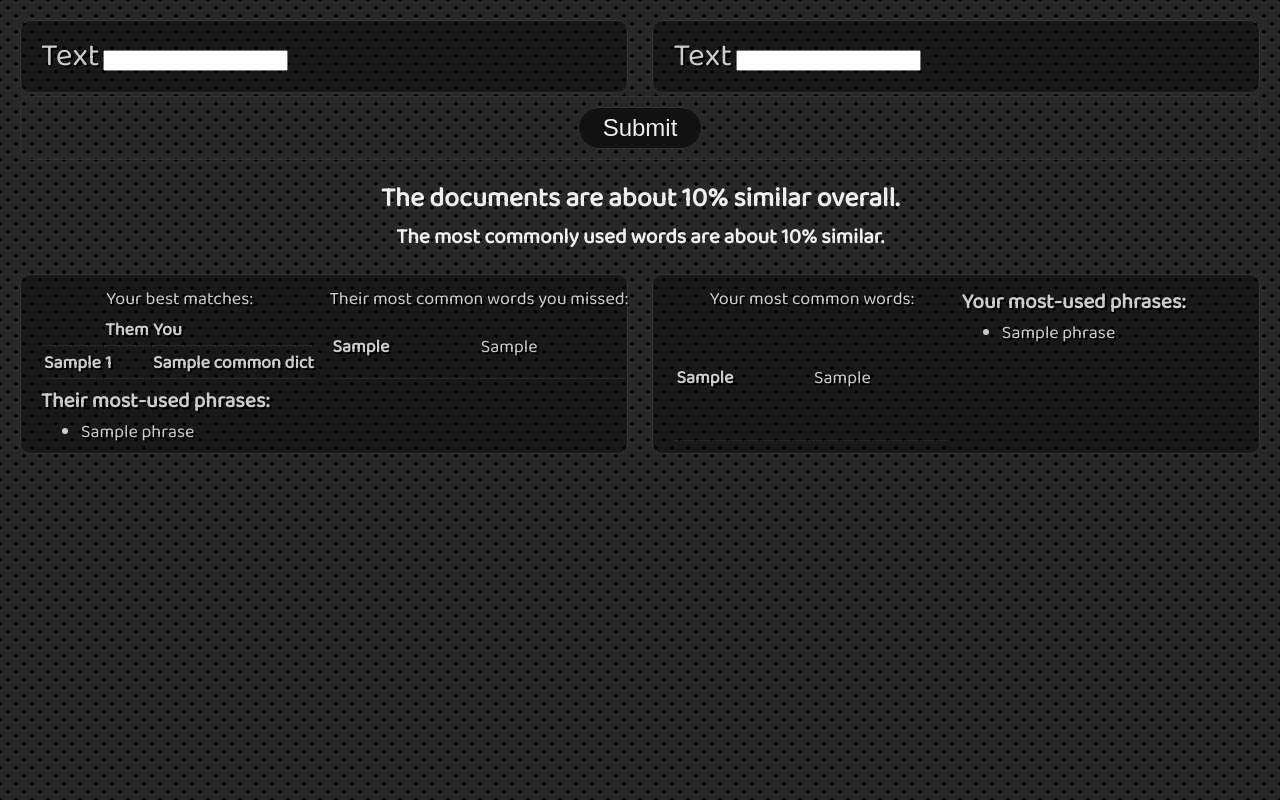
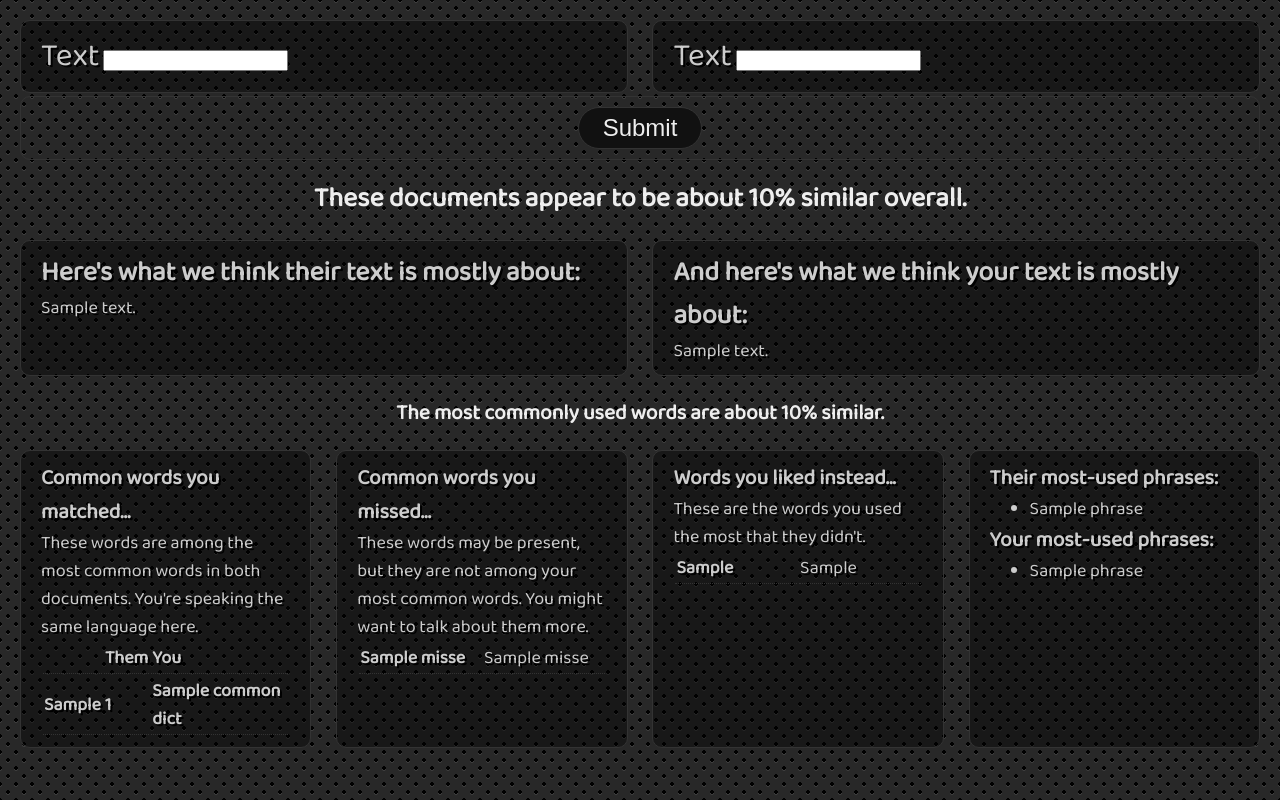
Before and after one commit to tBaxter/pear, a Flask app: template templates/index.html in a window 1280 px wide. Run offline with Flask 3, Linux system fonts and the light colour scheme; the template is opened without the code that fills it: most values are stand-ins (such as "Sample title", 1, 10 or a date in 2020); form fields are guessed from the names that the template uses; lists and menus that the app fills with data are empty; parts of the project's set-up code (start-up, migrations or seed data) failed here and were passed over.

Commit message:
Pretty large rewrite (#7)
* pretty substantial re-write

* small cleanup

```diff
--- a/app.py
+++ b/app.py
@@ -1,27 +1,154 @@
+import heapq
+import itertools
+import nltk
+import re
+
 from flask import Flask, render_template, request
-import nltk
-from nltk import FreqDist
-from nltk.collocations import *
-from nltk.corpus import stopwords
+#from nltk import FreqDist
+from nltk.collocations import BigramCollocationFinder, TrigramCollocationFinder
 from nltk.stem import WordNetLemmatizer
-from nltk.stem.porter import PorterStemmer
+#from nltk.stem.porter import PorterStemmer
 from nltk.tokenize import word_tokenize
 
+import pdb
+
 app = Flask(__name__)
-# Used in development to force reloading of static assets
-# app.config['SEND_FILE_MAX_AGE_DEFAULT'] = 0
 
-# Flask-WTF requires an encryption key
-# The string can be anything.
-# For testing we can use whatever,
-# but before deploying we'd need a real, secure key
-# in an env variable
+# The below is just used in development to force reloading of static assets
+app.config['SEND_FILE_MAX_AGE_DEFAULT'] = 0
+
+# Flask-WTF requires an encryption key.
+# For testing we can use whatever, but before deploying
+# we'd need a real key in an env variable
 # TO-DO: move this to an env variable
 app.config['SECRET_KEY'] = 'abc123'
 
-# If you want to add additional stopwords
-# to the set provided by NLTK, do it here
-ADDITIONAL_STOPWORDS = ['also', 'across', 'within', '—', 'ad', 'hoc']
+# If you want to add additional stopwords or other things to remove
+# to the set provided by NLTK, add them here.
+stop_words = nltk.corpus.stopwords.words('english')
+stop_words += ['also', 'across', 'within', '—', 'ad', 'hoc']
+
+# how deep we'll go into the list of the most common words
+COMMON_WORDS_CAP = 25
+
+
+def process_text(text):
+    """
+    Helper function to reduce a ton of duplication down below,
+    since we basically do all of this twice, once for their text
+    and then again for our own text.
+    Takes the raw text from form and returns:
+    - clean_text: text with punctuation and non-alpha characters stripped
+    - sentences': tokenized sentences from text
+    - sentence_scores: the sentences, scored by word weight,
+    - words: the tokenized words from the text
+    - most_common_words: a FreqDist counter/ranking of the words by most used
+    - word_weights: the words given a weight score based on frequency
+    - summary: A simplistic summary of the text based on sentence weights.
+    """
+    # First, do some quick pre-processing to clean newlines
+    # and stray chars, then cast to lowercase.
+    sentences = nltk.sent_tokenize(text.replace('\n', '.').replace('. .', '.'))
+    clean_text = re.sub('[^a-zA-Z]', ' ', text.replace('\n', '').lower())
+    clean_text = re.sub(r'\s+', ' ', clean_text)
+
+    words = [word for word in word_tokenize(clean_text) if not word in stop_words]
+    word_frequency = nltk.FreqDist(words).most_common()
+    # Now extract the top of the Counter to get the number of times the most
+    # common word appeared, then we can make most_common_words a dict
+    max_frequency = word_frequency[0][1]
+    word_frequency = dict(word_frequency)
+    word_weights = {key: value/max_frequency for key, value in word_frequency.items()}
+
+    # now we'll calc the relative weight of sentences
+    sentence_scores = {}
+
+    for s in sentences:
+        s_words = [word for word in word_tokenize(s.lower()) if not word in stop_words]
+
+        # Limit to shorter-ish sentences to avoid overly long keys and
+        # keyword stuffing. This is an arbitrary limit
+        if len(s_words) < 30:
+            for word in s_words:
+                if word in word_frequency.keys():
+                    if s not in sentence_scores.keys():
+                        sentence_scores[s] = word_weights[word]
+                    else:
+                        sentence_scores[s] += word_weights[word]
+    # and now build a summary
+    summary_sentences = heapq.nlargest(5, sentence_scores, key=sentence_scores.get)
+    summary = ' '.join(summary_sentences)
+
+    most_common_words = {k: v for k, v in word_frequency.items() if v > 1}
+    return {
+        'sentences': sentences,
+        'sentence_scores': sentence_scores,
+        'summary': summary,
+        'words': words,
+        'word_frequency': word_frequency,
+        'word_weights': word_weights,
+        'most_common_words': most_common_words
+    }
+
+def get_shared_words(their_common_words, your_common_words):
+    """
+    Finds commonalities and misses between their common words and our common words.
+    It expects two dicts of their common words and ours, with the words and the usage count
+    passed as key/value pairs.
+    At this point, we only care about a word if the frequency > 1.
+    Returns three items:
+    - A dict of shared words and how much each of set uses the word
+    - the overlap score, a percentage of how much the two sets overlap
+    - misses, or words that don't match up from your text to theirs
+    """
+    common_dict = {}
+    common_overlap = set(their_common_words.keys()) & set(your_common_words.keys())
+
+    # now build out the common dict showing their usage count and ours,
+    # sort it and slice it to length
+    for key in common_overlap:
+        common_dict[key] = (their_common_words[key], your_common_words[key])
+        common_dict = dict(sorted(common_dict.items(), key=lambda item: item[1], reverse=True))
+        common_dict = dict(itertools.islice(common_dict.items(), COMMON_WORDS_CAP))
+
+    # misses are words that are common in their text but not common in yours.
+    # they may be present in yours, but they are not common.
+    # Note that the floor here is words present at least 3 times to reduce noise.
+    misses = {k: v for k, v in their_common_words.items() if k not in your_common_words.keys() and v > 2}
+    misses = dict(itertools.islice(misses.items(), COMMON_WORDS_CAP))
+    return {
+        'common_overlap_score': float(len(common_overlap)) / len(their_common_words.keys()) * 100,
+        'common_words_dict': common_dict,
+        'misses': misses
+    }
+
+def get_phrases(words):
+    """
+    Extracts most commonly used phrases and returns them.
+    See https://stackoverflow.com/questions/2452982/how-to-extract-common-significant-phrases-from-a-series-of-text-entries
+
+    We're going to get both two-word and three-word phrases.
+    """
+    bigram_measures = nltk.collocations.BigramAssocMeasures()
+    trigram_measures = nltk.collocations.TrigramAssocMeasures()
+
+    tri_finder = TrigramCollocationFinder.from_words(words)
+    # only trigrams that appear 2+ times
+    tri_finder.apply_freq_filter(2)
+
+    bi_finder = BigramCollocationFinder.from_words(words)
+    # only bigrams that appear 3+ times
+    bi_finder.apply_freq_filter(2)
+
+    # return 20 n-grams with the highest PMI
+    bi_phrases = bi_finder.nbest(bigram_measures.pmi, 20)
+    tri_phrases = tri_finder.nbest(trigram_measures.pmi, 20)
+
+    phrases = tri_phrases + bi_phrases
+    # quick cleanup
+    phrases = [" ".join(phrase) for phrase in phrases][0:15]
+    return phrases
+
 
 @app.route("/", methods=['GET', 'POST'])
 def index():
@@ -35,145 +162,45 @@ def index():
 
     form = PearForm()
     errors = form.errors
-    common_overlap = None
-    overall_overlap_result = None
-    common_overlap_score = None
-    common_dict = {}
-    their_dict = None
-    your_dict = None
 
-    #if form.validate_on_submit():
     if request.method == 'POST':
-        # Get form submission text,
-        # strip newlines cause we just don't care,
-        # and cast to lowercase for consistency
-        # their_text is the text you're comparing against, from the form
-        # while your_text is, well, your text, from the form.
-        their_text = form.text1.data.replace('\n', '').lower()
-        your_text = form.text2.data.replace('\n', '').lower()
-
-        # In the case people do lots of and/or constructions,
-        # such as mama bear/papa bear/baby bear
-        # split so we extract from both sides of the slash:
-        their_text = their_text.replace('/', " ")
-        your_text = your_text.replace('/', " ")
-        # TO-DO: consider splitting on hyphens, too.
-
-        # now extract the word tokens with NLTK
-        their_tokens = word_tokenize(their_text)
-        your_tokens = word_tokenize(your_text)
-
-        # what do we want to throw out?
-        # Note: consider a regex to strip punctuation more cleanly
-        punctuation = ['(', ')', ';', '-', '–', '&', ':', '[', ']', ',', '.', '#', '%', "'s", '“', '”', '’', '‘']
-        stop_words = stopwords.words('english')
-        stop_words += ADDITIONAL_STOPWORDS
-
-        # quick list comprehensions to strip out unwanted punctuation and stopwords
-        their_words = [word for word in their_tokens if not word in stop_words and not word in punctuation]
-        your_words = [word for word in your_tokens if not word in stop_words and not word in punctuation]
-
-        # Now we're going to use NLTK to find root words (lemmatization)
-        # ee:
-        # https://textminingonline.com/dive-into-nltk-part-iv-stemming-and-lemmatization
-        # For a quick primer on more great stuff we can do with NLTK, see
-        # https://likegeeks.com/nlp-tutorial-using-python-nltk/
-        lemmatizer = WordNetLemmatizer()
-        their_lem_words = [lemmatizer.lemmatize(word) for word in their_words]
-        your_lem_words = [lemmatizer.lemmatize(word) for word in your_words]
-        # and now a second pass to pick up any verbs remaining
-        their_keywords = [lemmatizer.lemmatize(word, pos='v') for word in their_lem_words]
-        your_keywords = [lemmatizer.lemmatize(word, pos='v') for word in your_lem_words]
-
-        # And now get the frequency of keywords, capped loosely at 100
-        # because at this point we want to capture even loose matches.
-        their_common_words = nltk.FreqDist(their_keywords).most_common(100)
-        your_common_words = nltk.FreqDist(your_keywords).most_common(100)
+        # Get form submission,
+        their_dict = process_text(form.text1.data)
+        your_dict = process_text(form.text2.data)
 
         # now what's the total overlap between our words and theirs?
-        their_set = set(their_keywords)
-        overall_overlap = their_set & set(your_keywords)
-        overall_overlap_result = float(len(overall_overlap)) / len(their_set) * 100
+        their_set = set(their_dict['words'])
+        overall_overlap = their_set & set(your_dict['words'])
+        overall_overlap_score = float(len(overall_overlap)) / len(their_set) * 100
 
-        # What about among the keywords?
-        their_set = set([item[0] for item in their_common_words])
-        your_set = set([item[0] for item in your_common_words])
+        # now we'll hand off to get_shared_words() to figure out the word commonalities and misses
+        shared_words = get_shared_words(their_dict['most_common_words'], your_dict['most_common_words'])
 
-        common_overlap = their_set & your_set
-        common_overlap_score = float(len(common_overlap)) / len(their_set) * 100
+        # And then extract phrases
+        their_dict['phrases'] = get_phrases(their_dict['words'])
+        your_dict['phrases'] = get_phrases(your_dict['words'])
 
-        # now build out the common dict showing their usage count and ours
-        # because their_common_words and your_common_words are list of tuples,
-        # we're going to throw them into dicts to cut down on traversal
-        their_words_dict = dict(their_common_words)
-        your_words_dict = dict(your_common_words)
-        for key in common_overlap:
-            common_dict[key] = (their_words_dict[key], your_words_dict[key])
+        # just as a helper, let's get your most common words that ARE NOT
+        # in the original text, trimmed, so we don't have to do it in the template
+        preferred_words = {k:v for k,v in your_dict['most_common_words'].items() if k not in their_dict['most_common_words'].keys() and v > 2 }
+        sliced_preferred_words = dict(itertools.islice(preferred_words.items(), 25))
 
-        # OK, keywords are nice,
-        # but if we really want to be speaking their language,
-        # we have to think about phrases.
-        # See https://stackoverflow.com/questions/2452982/how-to-extract-common-significant-phrases-from-a-series-of-text-entries
-        # We're going to get both two-word and three-word phrases
-        bigram_measures = nltk.collocations.BigramAssocMeasures()
-        trigram_measures = nltk.collocations.TrigramAssocMeasures()
-
-        tri_finder = TrigramCollocationFinder.from_words(their_words)
-        # only trigrams that appear 3+ times
-        tri_finder.apply_freq_filter(3)
-
-        bi_finder = BigramCollocationFinder.from_words(their_words)
-        # only bigrams that appear 3+ times
-        bi_finder.apply_freq_filter(3)
-
-        # return the 10 n-grams with the highest PMI
-        bi_phrases = bi_finder.nbest(bigram_measures.pmi, 10)
-        tri_phrases = tri_finder.nbest(bigram_measures.pmi, 10)
-        their_phrases = tri_phrases + bi_phrases
-        # quick cleanup
-        their_phrases = [" ".join(phrase) for phrase in their_phrases][0:10]
-
-        # now do it again for your words
-        tri_finder = TrigramCollocationFinder.from_words(your_words)
-        # only trigrams that appear 3+ times
-        tri_finder.apply_freq_filter(3)
-
-        bi_finder = BigramCollocationFinder.from_words(your_words)
-        # only bigrams that appear 3+ times
-        bi_finder.apply_freq_filter(3)
-
-        # return the 10 n-grams with the highest PMI
-        bi_phrases = bi_finder.nbest(bigram_measures.pmi, 10)
-        tri_phrases = tri_finder.nbest(bigram_measures.pmi, 10)
-        your_phrases = tri_phrases + bi_phrases
-        # quick cleanup
-        your_phrases = [" ".join(phrase) for phrase in your_phrases][0:10]
-
-        # remove matching words from their list and just show the ones you missed
-        # here we're slicing words you missed down to a more reasonable number
-        words_you_missed = [item for item in their_common_words if item[0] not in common_dict][0:20]
-        their_dict = {
-            'text': their_text,
-            'keywords': their_keywords,
-            'most_common': words_you_missed,
-            'phrases': their_phrases
+        templateData = {
+            'form': form,
+            'errors': errors,
+            'overall_overlap_score': overall_overlap_score,
+            'their_dict': their_dict,
+            'your_dict': your_dict,
+            'common_overlap_score': shared_words['common_overlap_score'],
+            'common_dict': shared_words['common_words_dict'],
+            'misses': shared_words['misses'],
+            'your_preferred_words': sliced_preferred_words,
         }
-
-        your_dict = {
-            'text': your_text,
-            'keywords': your_keywords,
-            'most_common': your_common_words[0:20],
-            'phrases': your_phrases
-        }
+        return render_template('index.html', **templateData)
+    # not a post, just do simple return
     templateData = {
       'form': form,
-      'errors': errors,
-      'overlap': overall_overlap_result,
-      'common_overlap': common_overlap,
-      'common_overlap_score': common_overlap_score,
-      'common_dict': common_dict,
-      'their': their_dict,
-      'your': your_dict
+      'errors': errors
     }
     return render_template('index.html', **templateData)
 
@@ -183,7 +210,6 @@ def update_nltk():
     """
     Download and update the NLTK modules
     """
-    import nltk
     import ssl
 
     # Resolve SSL issues that can stop your nltk download
--- a/static/css/site.css
+++ b/static/css/site.css
@@ -19,15 +19,21 @@ body {
 
 h1 { font-weight: normal }
 
-#mainform, .results, .results > * {
+#mainform, .summary, .common {
     display: grid;
     grid-template-columns: 49% 49%;
     grid-gap: 2%;
     padding: 20px;
 }
 
+.common {
+    grid-template-columns: 23.5% 23.5% 23.5% 23.5%;
+}
+
+.results table {width: 100%}
+
 #mainform > div,
-.results > div {
+.common > div, .summary > div {
     border:1px solid #333;
     padding: 10px 20px;
     border-radius: 10px;
--- a/templates/index.html
+++ b/templates/index.html
@@ -5,14 +5,28 @@
 
   {% include 'includes/form.html' %}
 
-  {% if overlap %}
-    <h2 class="overlap">The documents are about {{ overlap|round|int }}% similar overall.</h2>
+  {% if overall_overlap_score %}
+    <h2 class="overlap">These documents appear to be about {{ overall_overlap_score|round|int }}% similar overall.</h2>
+    <div class="summary">
+        <div class="">
+            <h2>Here's what we think their text is mostly about:</h2>
+            <p>{{ their_dict.summary }}</p>
+        </div>
+        <div class="">
+            <h2>And here's what we think your text is mostly about:</h2>
+            <p>{{ your_dict.summary }}</p>
+        </div>
+    </div>
     <h3 class="overlap">The most commonly used words are about {{ common_overlap_score|round|int }}% similar.</h3>
 
 <div class="results">
     <div class="common">
+        <div>
+            <h3>Common words you matched...</h3>
+            <p>These words are among the most common words in both documents.
+                You're speaking the same language here.
+            </p>
             <table>
-            <caption>Your best matches:</caption>
                 <thead>
                     <tr><th></th><th>Them</th><th>You</th></tr>
                 </thead>
@@ -24,44 +38,53 @@
                 </tr>
                 {% endfor %}
             </table>
+        </div>
+        <div>
+            <h3>Common words you missed...</h3>
+            <p>These words may be present, but they are not among your most common words.
+                You might want to talk about them more.
+            </p>
 
             <table>
-            <caption>Their most common words you missed:</caption>
-            {% for k, v in their.most_common %}
+                {% for k, v in misses.items() %}
                 <tr>
                     <th>{{ k }}</th>
                     <td>{{ v }}</td>
                 </tr>
                 {% endfor %}
             </table>
+        </div>
         <div>
-            <h3>Their most-used phrases:</h3>
-            <ul>
-                {% for phrase in their.phrases %}
-                <li>{{ phrase }}</li>
-                {% endfor %}
-            </ul>
-        </div>
-    </div>
-    <div class="yours">
+            <h3>Words you liked instead...</h3>
+            <p>These are the words you used the most that they didn't.</p>
             <table>
-            <caption>Your most common words:</caption>
-            {% for k, v in your.most_common %}
+                {% for k, v in your_preferred_words.items() %}
                 <tr>
                     <th>{{ k }}</th>
                     <td>{{ v }}</td>
                 </tr>
                 {% endfor %}
             </table>
+        </div>
+        <div class="phrases">
+            <div>
+                <h3>Their most-used phrases:</h3>
+                <ul>
+                    {% for phrase in their_dict.phrases %}
+                    <li>{{ phrase }}</li>
+                    {% endfor %}
+                </ul>
+            </div>
             <div>
                 <h3>Your most-used phrases:</h3>
                 <ul>
-                {% for phrase in your.phrases %}
+                    {% for phrase in your_dict.phrases %}
                     <li>{{ phrase }}</li>
                     {% endfor %}
                 </ul>
             </div>
         </div>
     </div>
+</div>
 {% endif %}
 {% endblock %}
```
Lines whose indentation alone changed are shown as unchanged.
